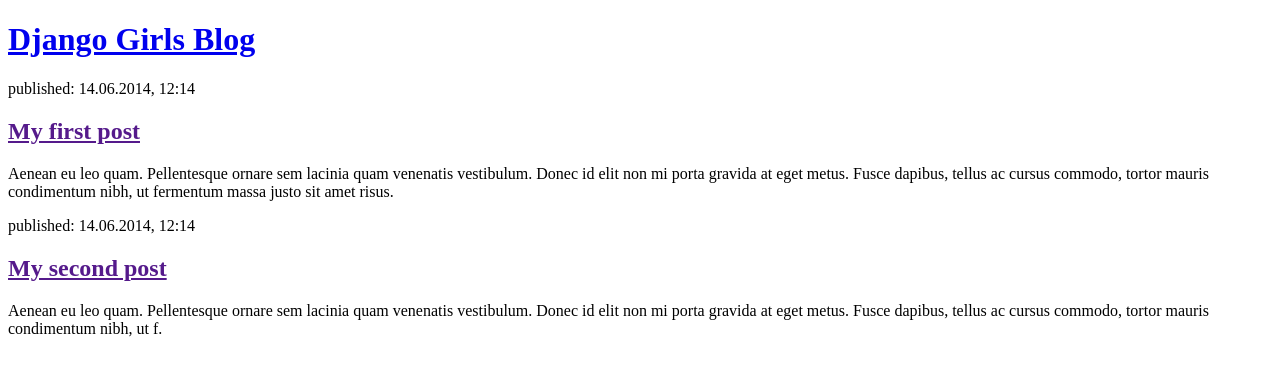
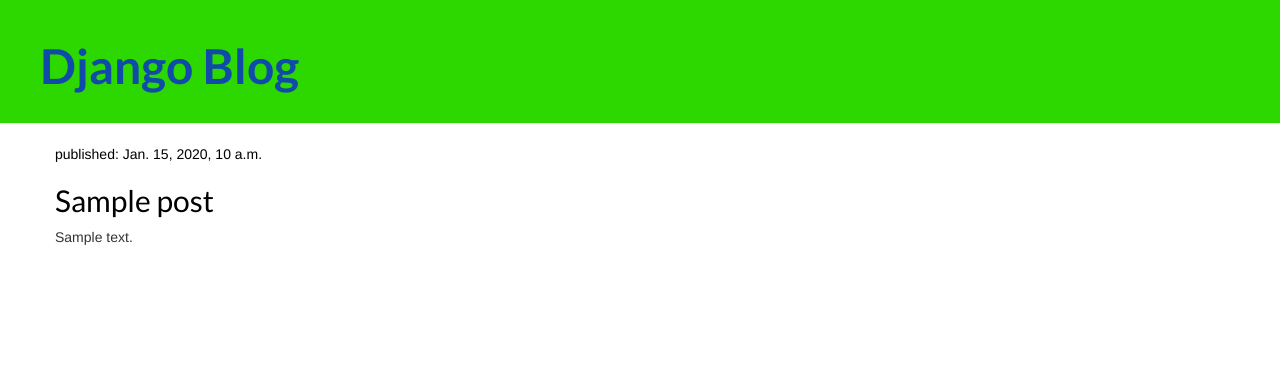
Before and after one commit to juanisimus/blog_django, a Django app: page / in a window 1280 px wide. Shown: the top 376 px of the page. Run offline with Django 3.2, Linux system fonts and the light colour scheme; tables that the repository leaves empty hold one stand-in row (values such as "Sample post"); some libraries are stand-ins or nearby versions.

Commit message:
Vistas y plantillas con css

```diff
--- a/blog/models.py
+++ b/blog/models.py
@@ -7,7 +7,7 @@
     title = models.CharField(max_length=200)
     text = models.TextField()
     created_date = models.DateTimeField(default=timezone.now)
-    created_date = models.DateTimeField(blank=True, null=True)
+    published_date = models.DateTimeField(blank=True, null=True)
 
     def publish(self):
         self.published_date = timezone.now()
--- /dev/null
+++ b/blog/static/css/blog.css
@@ -0,0 +1,62 @@
+:root {
+    /* variables de color */
+    --primary-green: #2dd700;
+    --secondary-blue: #104ba9;
+    --third-mustard: #ffa200;
+    --fourth-red: #f5001d;
+    --white: #FFFFFF;
+
+    /* Size variable */
+    --small-height: 150px;
+    --medium-height: 450px;
+}
+
+
+
+.page-header {
+    background-color: var(--primary-green);
+    margin-top: 0;
+    padding: 20px 20px 20px 40px;
+}
+
+.page-header h1, .page-header h1 a, .page-header h1 a:visited, .page-header h1 a:active {
+    color: var(--secondary-blue);
+    font-size: 36pt;
+    text-decoration: none;
+    font-weight: 700;
+}
+
+.content {
+    margin-left: 40px;
+}
+
+h1, h2, h3, h4 {
+    font-family: 'Lato', sans-serif;
+}
+
+.date {
+    color: black;
+}
+
+.save {
+    float: right;
+}
+
+.post-form textarea, .post-form input {
+    width: 100%;
+}
+
+.top-menu, .top-menu:hover, .top-menu:visited {
+    color: #ffffff;
+    float: right;
+    font-size: 26pt;
+    margin-right: 20px;
+}
+
+.post {
+    margin-bottom: 70px;
+}
+
+.post h2 a, .post h2 a:visited {
+    color: #000000;
+}
--- /dev/null
+++ b/blog/templates/blog/base.html
@@ -0,0 +1,28 @@
+<!DOCTYPE html>
+{% load static %}
+<html lang="en">
+<head>
+    <meta charset="UTF-8">
+    <meta name="viewport" content="width=device-width, initial-scale=1.0">
+    <title>Django Blog</title>
+    <link rel="stylesheet" href="//maxcdn.bootstrapcdn.com/bootstrap/3.2.0/css/bootstrap.min.css">
+    <link rel="stylesheet" href="//maxcdn.bootstrapcdn.com/bootstrap/3.2.0/css/bootstrap-theme.min.css">
+    <link href="https://fonts.googleapis.com/css2?family=Lato:wght@400;700&display=swap" rel="stylesheet">
+    <link rel="stylesheet" href="{% static 'css/blog.css' %}">
+</head>
+<body>
+    <div class="page-header">
+        <h1><a href="/">Django Blog</a></h1>
+    </div>
+
+    <div class="content container">
+        <div class="row">
+            <div class="col-md-8">
+            {% block content %}
+
+            {% endblock content %}
+            </div>
+        </div>
+    </div>
+</body>
+</html>
--- a/blog/templates/blog/post_list.html
+++ b/blog/templates/blog/post_list.html
@@ -1,26 +1,14 @@
-<!DOCTYPE html>
-<html lang="en">
-<head>
-    <meta charset="UTF-8">
-    <meta name="viewport" content="width=device-width, initial-scale=1.0">
-    <title>Blog</title>
-</head>
-<body>
-    <div>
-        <h1><a href="/">Django Girls Blog</a></h1>
-    </div>
 
-    <div>
-        <p>published: 14.06.2014, 12:14</p>
-        <h2><a href="">My first post</a></h2>
-        <p>Aenean eu leo quam. Pellentesque ornare sem lacinia quam venenatis vestibulum. Donec id elit non mi porta gravida at eget metus. Fusce dapibus, tellus ac cursus commodo, tortor mauris condimentum nibh, ut fermentum massa justo sit amet risus.</p>
-    </div>
+{% extends 'blog/base.html' %}
 
-    <div>
-        <p>published: 14.06.2014, 12:14</p>
-        <h2><a href="">My second post</a></h2>
-        <p>Aenean eu leo quam. Pellentesque ornare sem lacinia quam venenatis vestibulum. Donec id elit non mi porta gravida at eget metus. Fusce dapibus, tellus ac cursus commodo, tortor mauris condimentum nibh, ut f.</p>
-    </div>
-</body>
-</body>
-</html>
+{% block content %}
+    {% for post in posts  %}
+        <div class="post">
+            <div class="date">
+                <p>published: {{ post.published_date }}</p>
+            </div>
+            <h2><a href="{% url 'post_detail' pk=post.pk %}">{{ post.title }}</a></h2>
+            <p>{{ post.text|linebreaksbr }}</p>
+        </div>
+    {% endfor %}
+{% endblock content %}
--- a/blog/urls.py
+++ b/blog/urls.py
@@ -2,5 +2,6 @@
 from . import views
 
 urlpatterns = [
-    path('', views.post_list, name='post_list')
+    path('', views.post_list, name='post_list'),
+    path('post/<int:pk>/', views.post_detail, name='post_detail'),
 ]
--- a/blog/views.py
+++ b/blog/views.py
@@ -1,5 +1,15 @@
-from django.shortcuts import render
+from django.shortcuts import render, get_object_or_404
+from django.utils import timezone
+from .models import Post
+
 
 # Create your views here.
 def post_list(request):
-    return render(request, 'blog/post_list.html', {})
+    posts = Post.objects.filter(published_date__lte=timezone.now()).order_by('published_date')
+    context = {'posts': posts}
+    return render(request, 'blog/post_list.html', context)
+
+def post_detail(request, pk):
+    post = get_object_or_404(Post, pk=pk)
+    context = {'post': post}
+    return render(request, 'blog/post_detail.html', context)
```
Also changed, not shown: blog/templates/blog/post_detail.html (added, +15 -0 lines), blog/migrations/0002_auto_20201221_2238.py (added).
